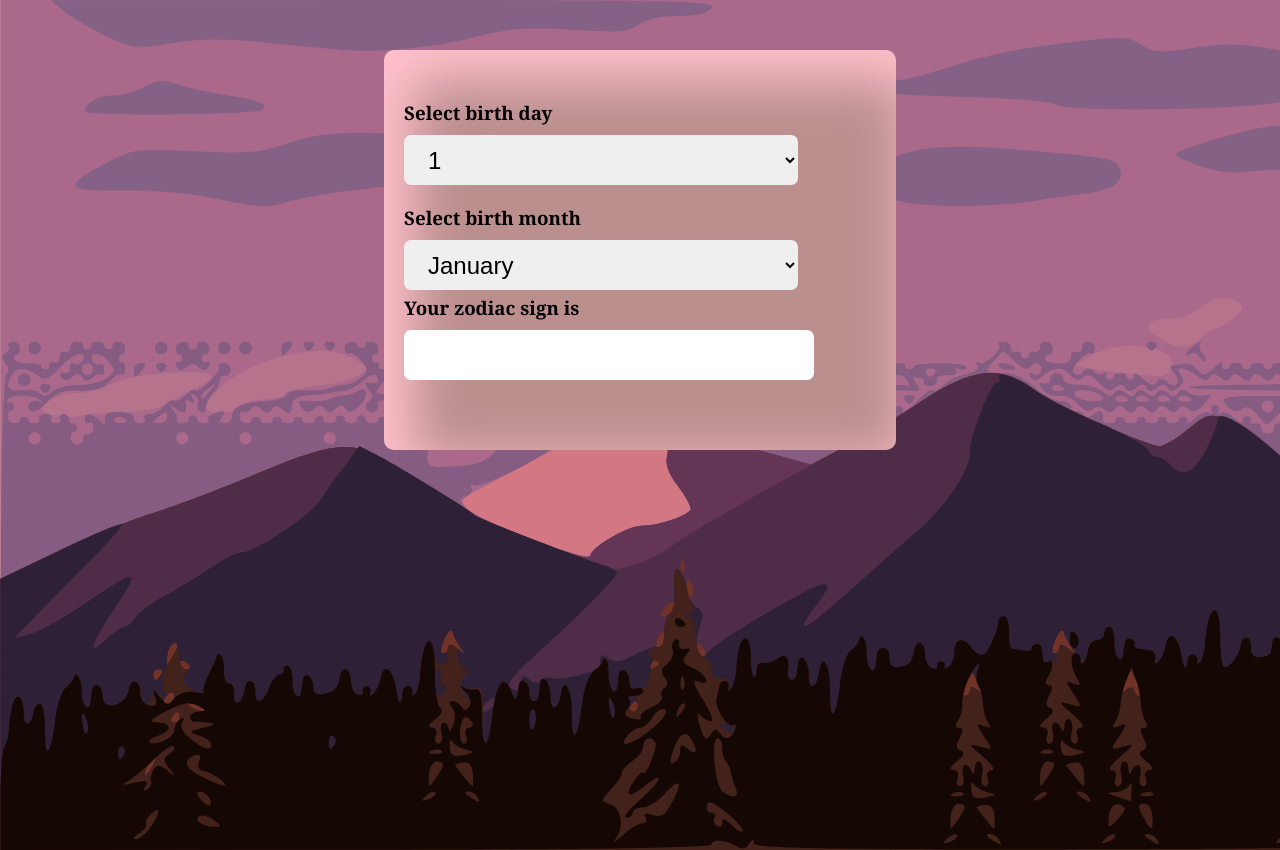
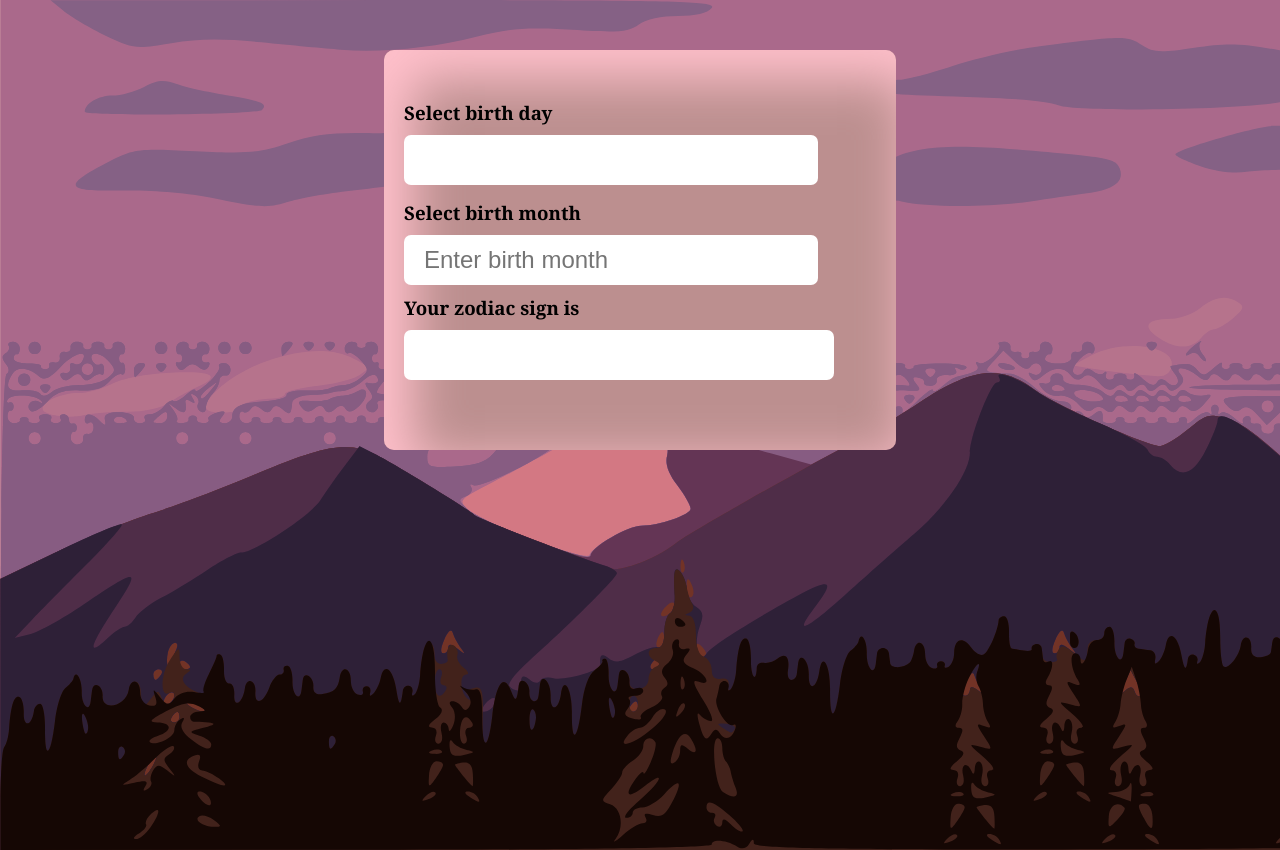
Before and after one commit to FoureyedVeen/Zodiac-Calculator, a plain HTML site: page index.html in a window 1280 px wide. Drawn offline with Linux system fonts and the light colour scheme.

Commit message:
changed select element to input

```diff
--- a/calc.js
+++ b/calc.js
@@ -1,10 +1,5 @@
 const display = document.getElementById("display");
 
-const day = document.getElementById("day");
-const months = document.getElementById("months")
-// const months = ["January","February","March","April","May","June","July","August","September","October","November","December"];
-// console.log( months);
-
-months.addEventListener("click", function months() {
-    console.log(months);
-});
+let day = document.getElementById("birth-day");
+console.log(day);
+const months = document.getElementById("birth-month")
--- a/index.html
+++ b/index.html
@@ -14,7 +14,7 @@
             <!-- <input placeholder="Enter birth month" class="month"> -->
             <div class="day">
                 <h3 id="select-day">Select birth day</h3>
-                <select id="day">
+                <!-- <select id="day">
                     <option value="1">1</option>
                     <option value="2">2</option>
                     <option value="3">3</option>
@@ -46,11 +46,12 @@
                     <option value="29">29</option>
                     <option value="30">30</option>
                     <option value="31">31</option>
-                </select>
+                </select> -->
+                <input type="number" class="day" id="birth-day">
             </div>
             <div class="month">
                 <h3 id="select-month">Select birth month</h3>
-                <select id="months">
+                <!-- <select id="months">
                     <option value="1">January</option>
                     <option value="2">February</option>
                     <option value="3">March</option>
@@ -63,7 +64,8 @@
                     <option value="10">October</option>
                     <option value="11">November</option>
                     <option value="12">December</option>
-                </select>
+                </select> -->
+                <input type="text" placeholder="Enter birth month" class="month" id="birth-month">
             </div>
             <!-- <input placeholder="Enter day" class="day"> -->
         </div>
@@ -73,5 +75,6 @@
         </div>
     </div>
    </div>
+   <script src="calc.js" ></script>
 </body>
 </html>
--- a/style.css
+++ b/style.css
@@ -34,7 +34,7 @@ body {
     padding-left: 20px;
 }
 
-select {
+input {
     height: 50px;
     width: 80%;
     font-size: 1.5rem;
@@ -49,10 +49,7 @@ select {
 
 #select-month {
     padding-bottom: 10px;
-}
-
-.month {
-    padding-top: 20px;
+    padding-top: 15px;
 }
 
 /*.day {
```
